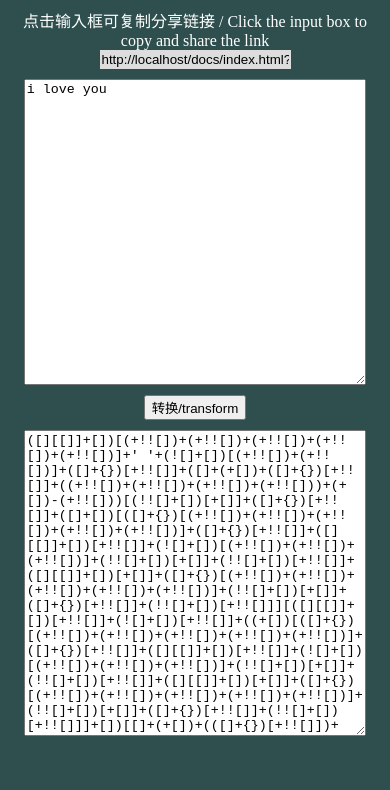
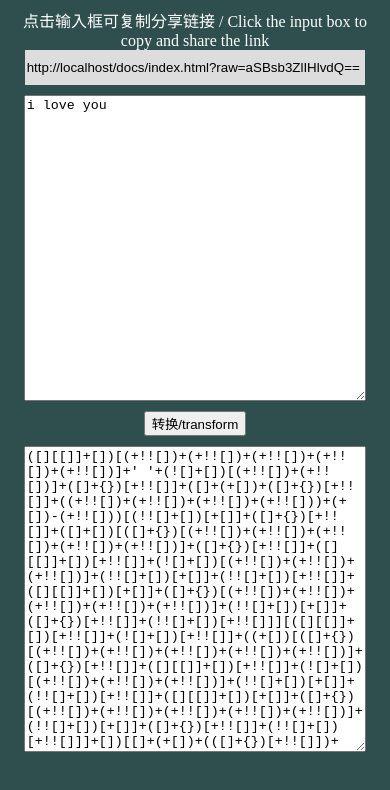
Before and after one commit to alt1o/implicitjs, a website: page docs/index.html in a window 390 px wide. Drawn offline with Linux system fonts and the light colour scheme; some packages are replaced by stand-ins of ours; a script that the page names is missing.

Commit message:
fix: input width

```diff
--- a/docs/index.html
+++ b/docs/index.html
@@ -38,11 +38,11 @@
             width: 50%;
             background-color: #ddd;
             border: 0;
-            padding: 2px;
+            padding: 10px 2px;
             cursor: pointer;
         }
         @media screen and (max-width: 800px){
-            textarea, input {
+            textarea, #share-box input {
                 width: 90%;
             }
         }
```
